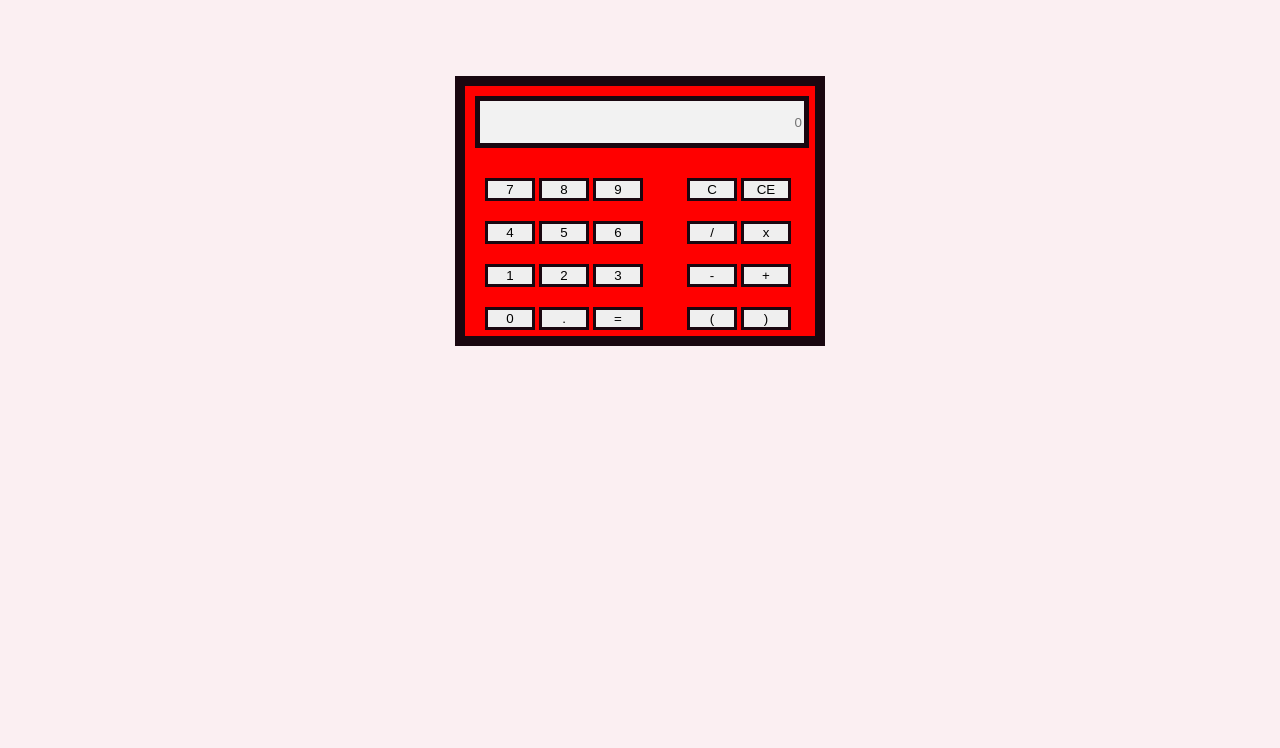
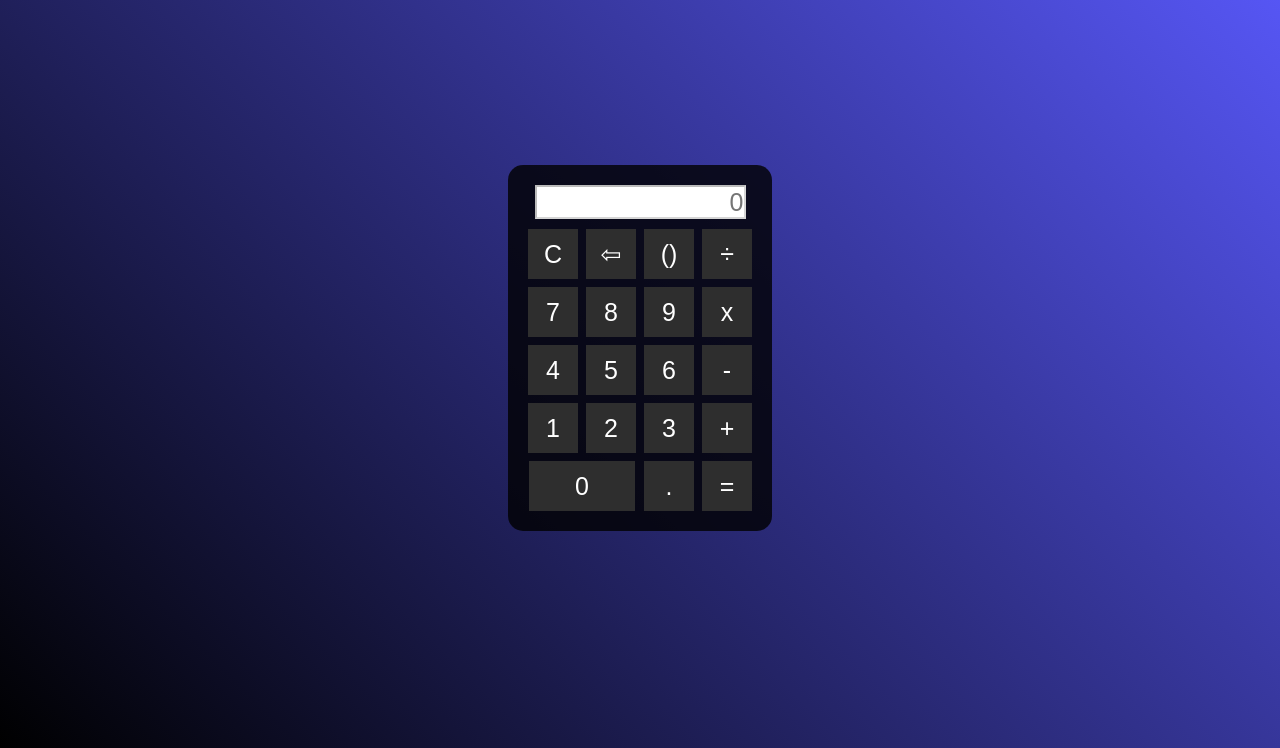
Before and after one commit to folador12/Calculadora-JS, a plain HTML site: page index.html in a window 1280 px wide. Shown: the part 52-800 px from the top of the page. Drawn offline with Linux system fonts and the light colour scheme.

Commit message:
Arrumando estilo e alterando parenteses

```diff
--- a/index.html
+++ b/index.html
@@ -15,59 +15,44 @@
 
     </head>
 
-    <body style="background-color:#FBEFF2 ;">
-
-        <div class="centralizar">
-
+    <body>
+        <div class="fundo">
+            <h1>Calculadora</h1>
             <div class="calculadora">
-
                 <input type="text" disabled placeholder="0" class="visor" id="display">
-
-                <div class="BotoesCentrais">
-
-                    <button onclick="calculadora('valor',7)" >7</button>
-                    <button onclick="calculadora('valor',8)" >8</button>
-                    <button onclick="calculadora('valor',9)" >9</button>
-                    <button onclick="calculadora('simbolo','C')" class="BotoesLaterais">C</button>
-                    <button onclick="calculadora('simbolo','Ce')">CE</button>
-
-                </div>
-
-                <div class="BotoesCentrais">
-
-                    <button onclick="calculadora('valor',4)">4</button>
-                    <button onclick="calculadora('valor',5)">5</button>
-                    <button onclick="calculadora('valor',6)">6</button>
-                    <button onclick="calculadora('simbolo','/')" class="BotoesLaterais">/</button>
-                    <button onclick="calculadora('simbolo','*')">x</button>
-
-                </div>
-
-                <div class="BotoesCentrais">
-
-                    <button onclick="calculadora('valor',1)">1</button>
-                    <button onclick="calculadora('valor',2)">2</button>
-                    <button onclick="calculadora('valor',3)">3</button>
-                    <button onclick="calculadora('simbolo','-')" class="BotoesLaterais">-</button>
-                    <button onclick="calculadora('simbolo','+')">+</button>
-
-                </div>
-
-                <div class="BotoesCentrais">
-
-                    <button onclick="calculadora('valor',0)">0</button>
-                    <button onclick="calculadora('simbolo','.')">.</button>
-                    <button onclick="calculadora('simbolo','=')">=</button>
-                    <button onclick="calculadora('simbolo','p1')" class="BotoesLaterais">(</button>
-                    <button onclick="calculadora('simbolo','p2')">)</button>
-
-                </div>
-
+                <table>
+                    <tr>
+                        <td><button onclick="calculadora('simbolo','C')" class="botao">C</button></td>
+                        <td><button onclick="calculadora('simbolo','Ce')" class="botao">⇦</button></td>
+                        <td><button onclick="calculadora('simbolo','p1')" class="botao">()</button></td>
+                        <td><button onclick="calculadora('simbolo','/')" class="botao">÷</button></td>
+                    </tr>
+                    <tr>
+                    <td><button onclick="calculadora('valor',7)" class="botao">7</button></td>
+                    <td><button onclick="calculadora('valor',8)" class="botao">8</button></td>
+                    <td><button onclick="calculadora('valor',9)" class="botao">9</button></td>
+                    <td><button onclick="calculadora('simbolo','*')" class="botao">x</button></td>
+                    </tr>
+                    <tr>
+                        <td><button onclick="calculadora('valor',4)" class="botao">4</button></td>
+                        <td><button onclick="calculadora('valor',5)" class="botao">5</button></td>
+                        <td><button onclick="calculadora('valor',6)" class="botao">6</button></td>
+                        <td><button onclick="calculadora('simbolo','-')" class="botao">-</button></td>
+                    </tr>
+                    <tr>
+                        <td><button onclick="calculadora('valor',1)" class="botao">1</button></td>
+                        <td><button onclick="calculadora('valor',2)" class="botao">2</button></td>
+                        <td><button onclick="calculadora('valor',3)" class="botao">3</button></td>
+                        <td><button onclick="calculadora('simbolo','+')" class="botao">+</button></td>
+                    </tr>
+                    <tr>
+                        <td colspan="2"><button onclick="calculadora('valor',0)" class="botao" style="width: 106px;">0</button></td>
+                        <td><button onclick="calculadora('simbolo','.')" class="botao">.</button></td>
+                        <td><button onclick="calculadora('simbolo','=')" class="botao">=</button></td>
+                    </tr>
+                </table>
             </div>
-
         </div>
 
-
     </body>
-
 </html>
--- a/script.js
+++ b/script.js
@@ -1,12 +1,15 @@
+var cont =0;
 function calculadora(tipo,valor){
     if(document.getElementById("display").value.length < 15){
         if(tipo === 'simbolo')
         {
-            if(valor === 'C') //apaga tudo
+            //apaga tudo
+            if(valor === 'C')
             {
                 document.getElementById("display").value = ''
             }
-            else if(valor === 'Ce') //apaga o ultimo digito
+            //apaga o ultimo digito
+            else if(valor === 'Ce')
             {
                 let tamanho = document.getElementById("display").value.length;
 
@@ -14,16 +17,24 @@ function calculadora(tipo,valor){
 
                 document.getElementById("display").value = valor2;
             }
-            else if(valor === '/' || valor === '*' || valor === '+' || valor === '-' || valor === '.')
-            {
-                document.getElementById("display").value += valor;
+            //Parenteses
+            else if(valor==='p1'){
+                let texto = document.getElementById("display").value;
+                if(texto.lastIndexOf("(") === -1){
+                    document.getElementById("display").value += '(';
+                    cont++;
+                }
+                else if(texto.lastIndexOf("(") != -1 && texto.lastIndexOf(")") != -1 && cont != 1 ){
+                    document.getElementById("display").value += '(';
+                    cont++;
+                }
+                else{
+                    document.getElementById("display").value += ')';
+                    cont = 0;
+                }
+
             }
-            else if(valor==='p1'){
-                document.getElementById("display").value += '(';
-            }
-            else if(valor==='p2'){
-                document.getElementById("display").value += ')';
-            }
+            //Calculo das contas
             else if(valor==='=')
             {
                 var conta = eval(document.getElementById("display").value);
@@ -32,26 +43,14 @@ function calculadora(tipo,valor){
                 }
 
             }
+            else
+            {
+                document.getElementById("display").value += valor;
+            }
 
         }
         else if(tipo === 'valor'){
-            switch(valor)
-            {
-                case 1:
-                case 2:
-                case 3:
-                case 4:
-                case 5:
-                case 6:
-                case 7:
-                case 8:
-                case 9:
-                case 0:
-                    document.getElementById("display").value += valor;
-                    break;
-                default:
-                    document.getElementById("display").value += 'Numero não reconhecido';
-            }
+            document.getElementById("display").value += valor;
         }
     }
     else
--- a/style.css
+++ b/style.css
@@ -1,39 +1,42 @@
+*{
+    margin: 0;
+    padding: 0;
+}
+.fundo{
+    background-image: linear-gradient(45deg, black, #5858FA);
+    height: 100vh;
+    color: #fff;
+    font-family: Arial, Helvetica, sans-serif;
+    text-align: center;
+}
 .calculadora{
-    border: 10px solid #190710;
-    width: 350px;
-    height: 250px;
-    background-color:#FF0000;
+    position: absolute;
+    background-color: rgba(0, 0, 0, 0.8);
+    top: 50%;
+    left: 50%;
+    transform: translate(-50%,-50%);
+    border-radius: 15px;
+    padding: 15px;
 }
-
-.visor{
-    margin: 10px 10px 20px 10px;
-    width: 320px;
-    height: 40px;
+.botao{
+    width: 50px;
+    height: 50px;
+    margin: 3px;
+    font-size: 25px;
+    cursor: pointer;
+    background-color: #2E2E2E;
+    border: none;
+    color: #fff;
+}
+.botao:hover{
+    background-color: #848484;
+}
+#display{
+    background-color: white;
+    width: 207px;
+    height: 30px;
+    margin: 5px;
+    font-size: 25px;
+    color: black;
     text-align: right;
-    border: 5px solid #190710;
-    background-color:#F2F2F2 ;
 }
-
-button{
-    width: 50px;
-    border: 3px solid #190710;
-    margin: 0px;
-}
-
-.BotoesCentrais{
-    padding: 10px 20px 10px 20px;
-}
-
-.BotoesLaterais{
-    margin-left: 40px;
-}
-.centralizar{
-    display: flex;
-    justify-content: center;
-    margin-top: 10%;
-}
-
-body{
-    margin: auto;
-    padding: auto;
-}
```
